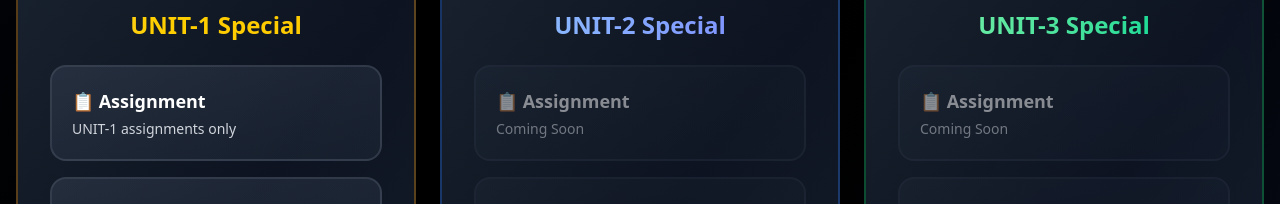
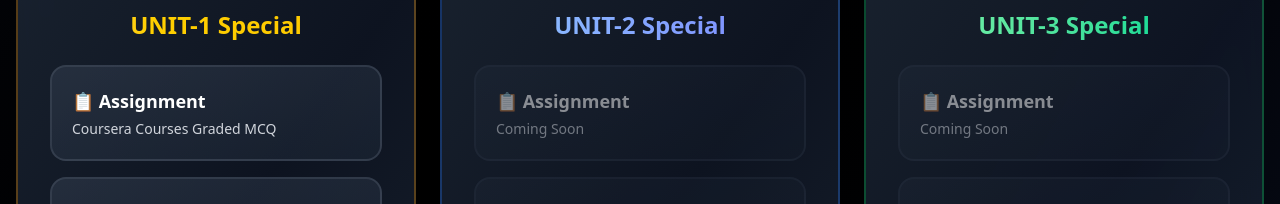
Before and after one commit to kumar10248/open_elective, a Next.js app: page /practice in a window 1280 px wide. Shown: the part 1311-1515 px from the top of the page. Built offline with nearby package versions, Linux system fonts and the light colour scheme.

Commit message:
fix: update assignment description to reflect Coursera Courses Graded MCQ

```diff
--- a/src/app/practice/page.tsx
+++ b/src/app/practice/page.tsx
@@ -686,7 +686,7 @@ export default function PracticeSelectionPage() {
                     <div className="absolute inset-0 bg-gradient-to-br from-amber-400/20 to-transparent opacity-0 group-hover/btn:opacity-100 transition-opacity duration-300"></div>
                     <div className="text-left relative z-10">
                       <div className="font-bold text-lg text-white">📋 Assignment</div>
-                      <div className="text-sm text-gray-300 mt-1">UNIT-1 assignments only</div>
+                      <div className="text-sm text-gray-300 mt-1">Coursera Courses Graded MCQ</div>
                     </div>
                   </button>
                   <button
```
